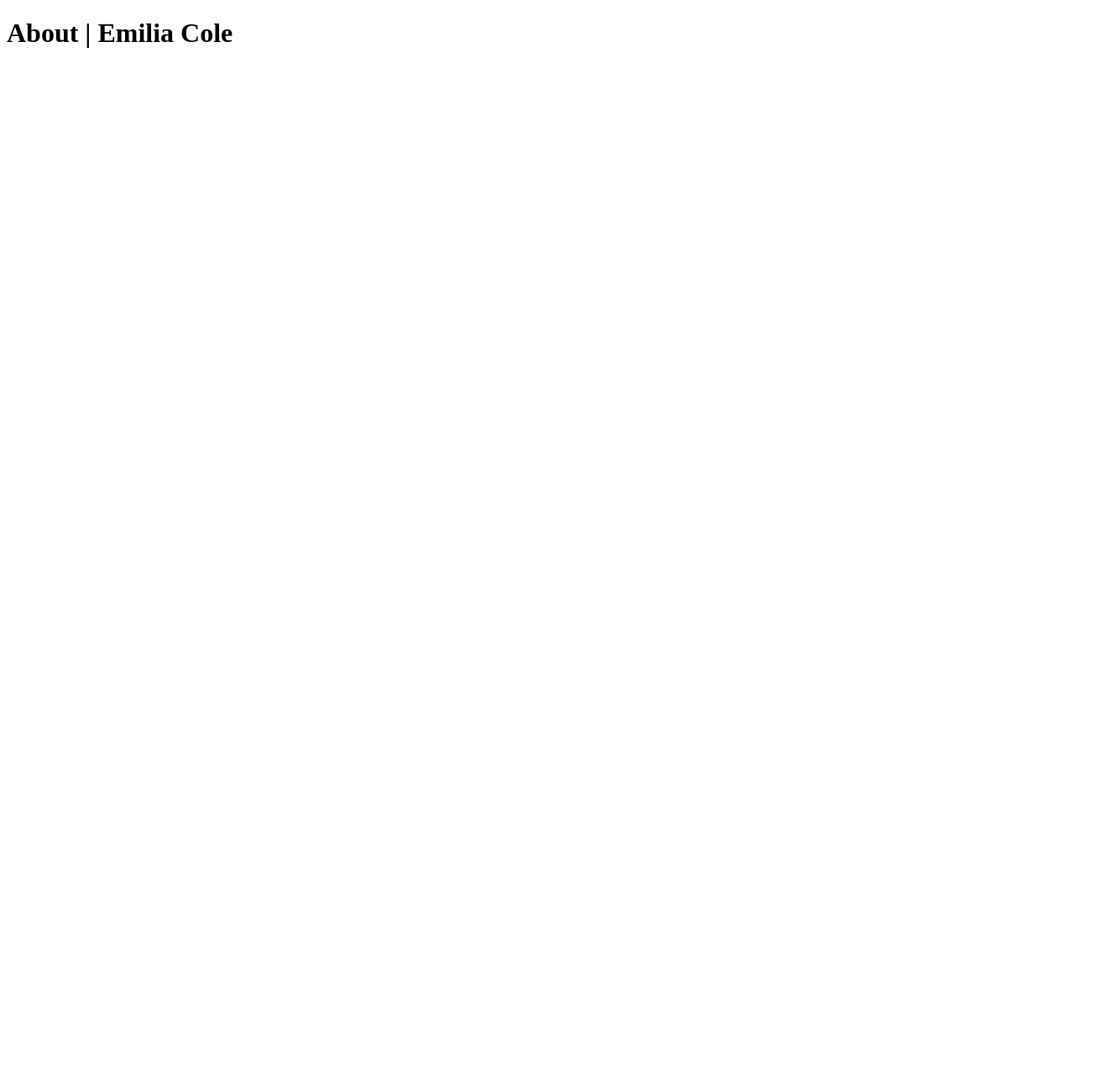
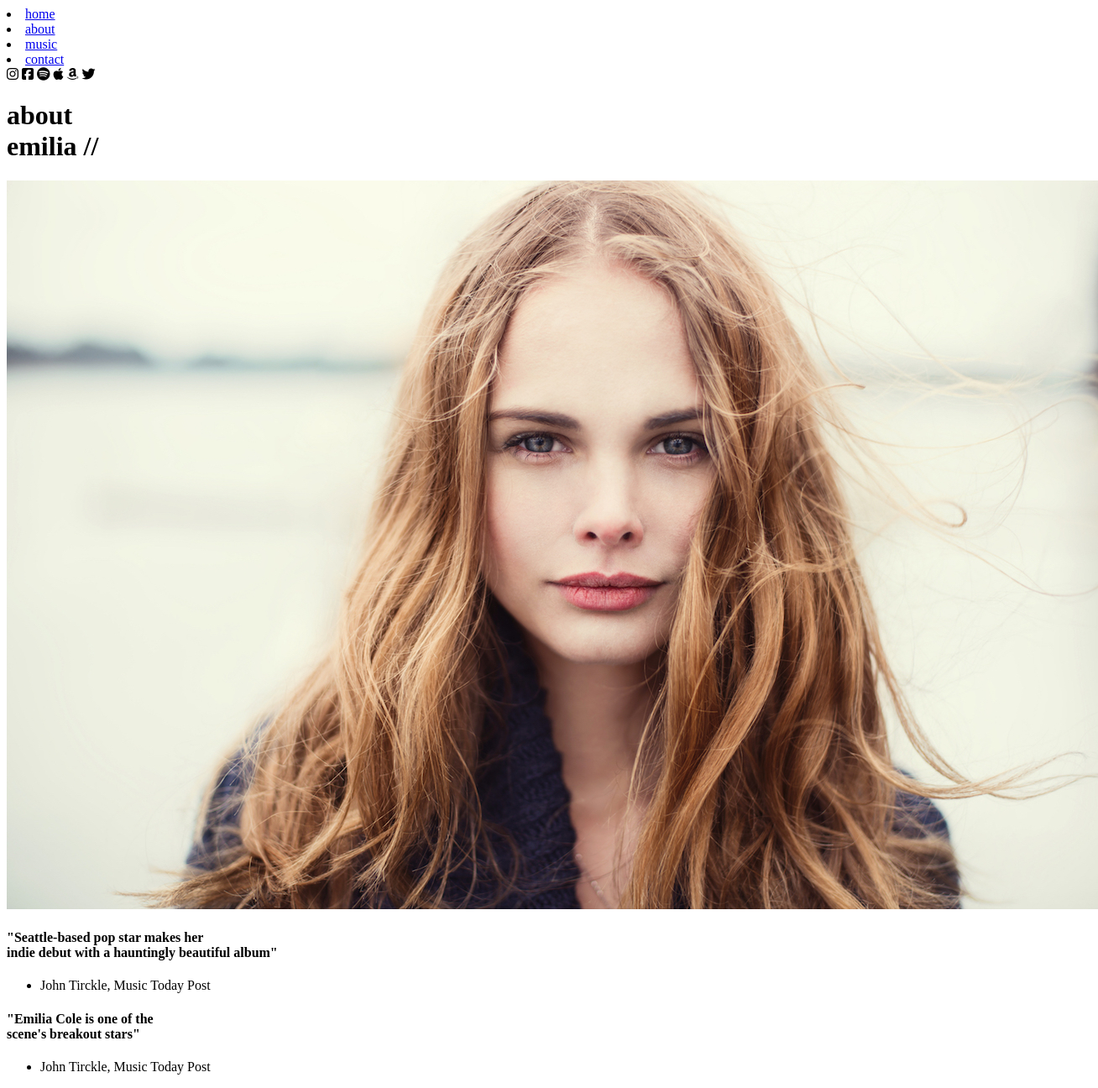
Before and after one commit to damianfe/servidor0, a website: page emilia14/views/about.html in a window 1280 px wide. Shown: the whole page at 84% size, 1308 px wide, since content can reach past the window. Before the commit the page ends 800 px from the top, so only its background shows below. Drawn offline with Linux system fonts and the light colour scheme.

Commit message:
about done

```diff
--- a/emilia14/views/about.html
+++ b/emilia14/views/about.html
@@ -6,10 +6,46 @@
     <meta http-equiv="X-UA-Compatible" content="IE=edge">
     <meta name="viewport" content="width=device-width, initial-scale=1.0">
     <title>About | Emilia Cole</title>
+    <script src="https://kit.fontawesome.com/3f21023fe6.js" crossorigin="anonymous"></script>
 </head>
 
 <body>
-  <h1>About | Emilia Cole</h1>
+  <header>
+    <nav>
+      <li><a href="/">home</a></li>
+      <li><a href="/about">about</a></li>
+      <li><a href="/music">music</a></li>
+      <li><a href="/contact">contact</a></li>
+    </nav>
+    <nav>
+
+       <a href=""></a><i class="fab fa-instagram"></i>
+       <a href=""></a><i class="fab fa-facebook-square"></i>
+       <a href=""></a><i class="fab fa-spotify"></i>
+       <a href=""></a><i class="fab fa-apple"></i>
+       <a href=""></a><i class="fab fa-amazon"></i>
+       <a href=""></a><i class="fab fa-twitter"></i>
+
+    </nav>
+  </header>
+  <main>
+    <h1>about<br>emilia //</h1>
+    <img src="/images/emilia-about.jpg" alt="">
+    <section>
+      <article>
+        <h4>"Seattle-based pop star makes her<br>indie debut with a hauntingly beautiful album"</h4>
+        <ul>
+          <li>John Tirckle, Music Today Post </li>
+        </ul>
+      </article>
+      <article>
+        <h4>"Emilia Cole is one of the<br>scene's breakout stars"</h4>
+        <ul>
+          <li>John Tirckle, Music Today Post </li>
+        </ul>
+      </article>
+    </section>
+  </main>
 </body>
 
 </html>
```
